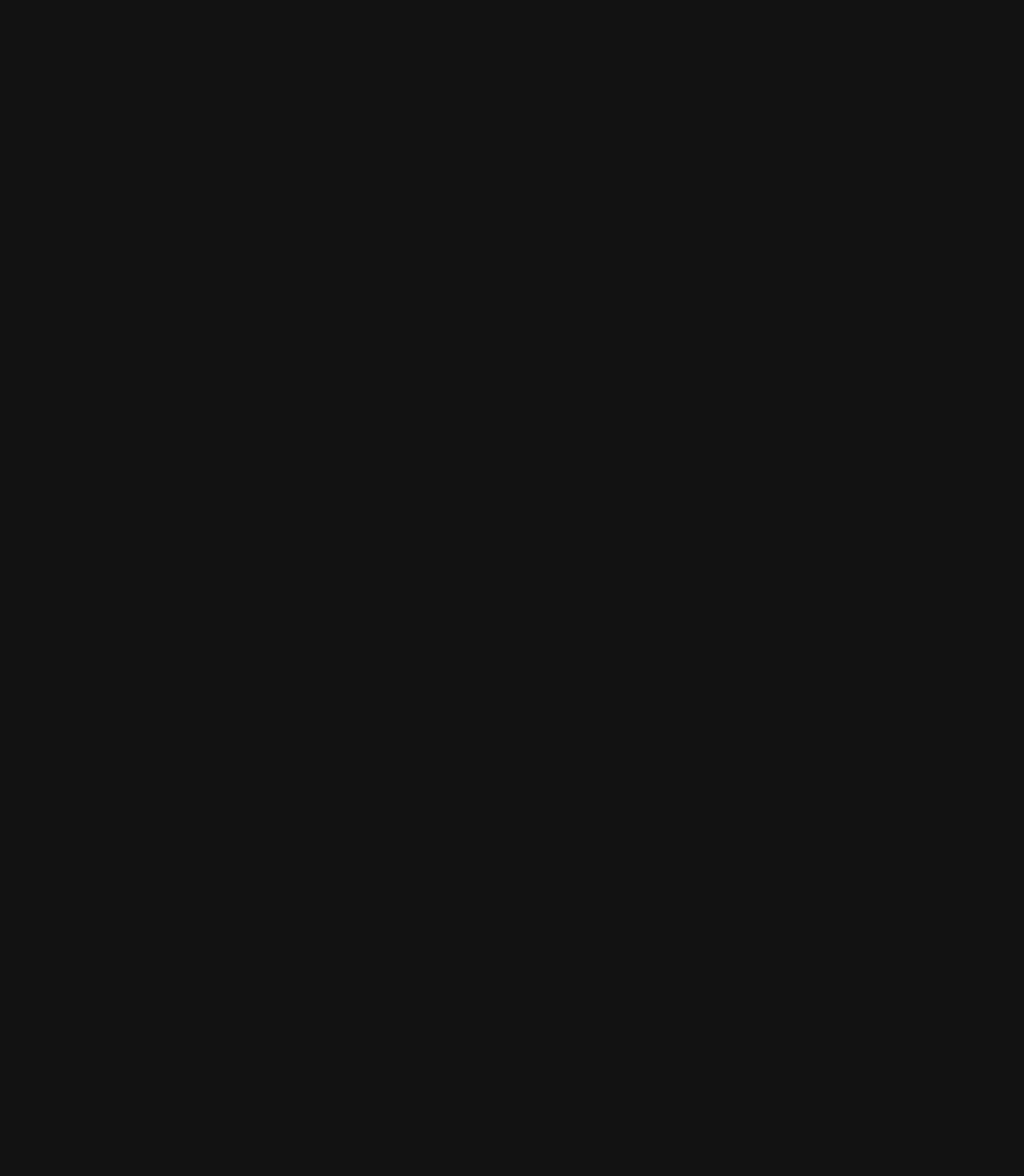
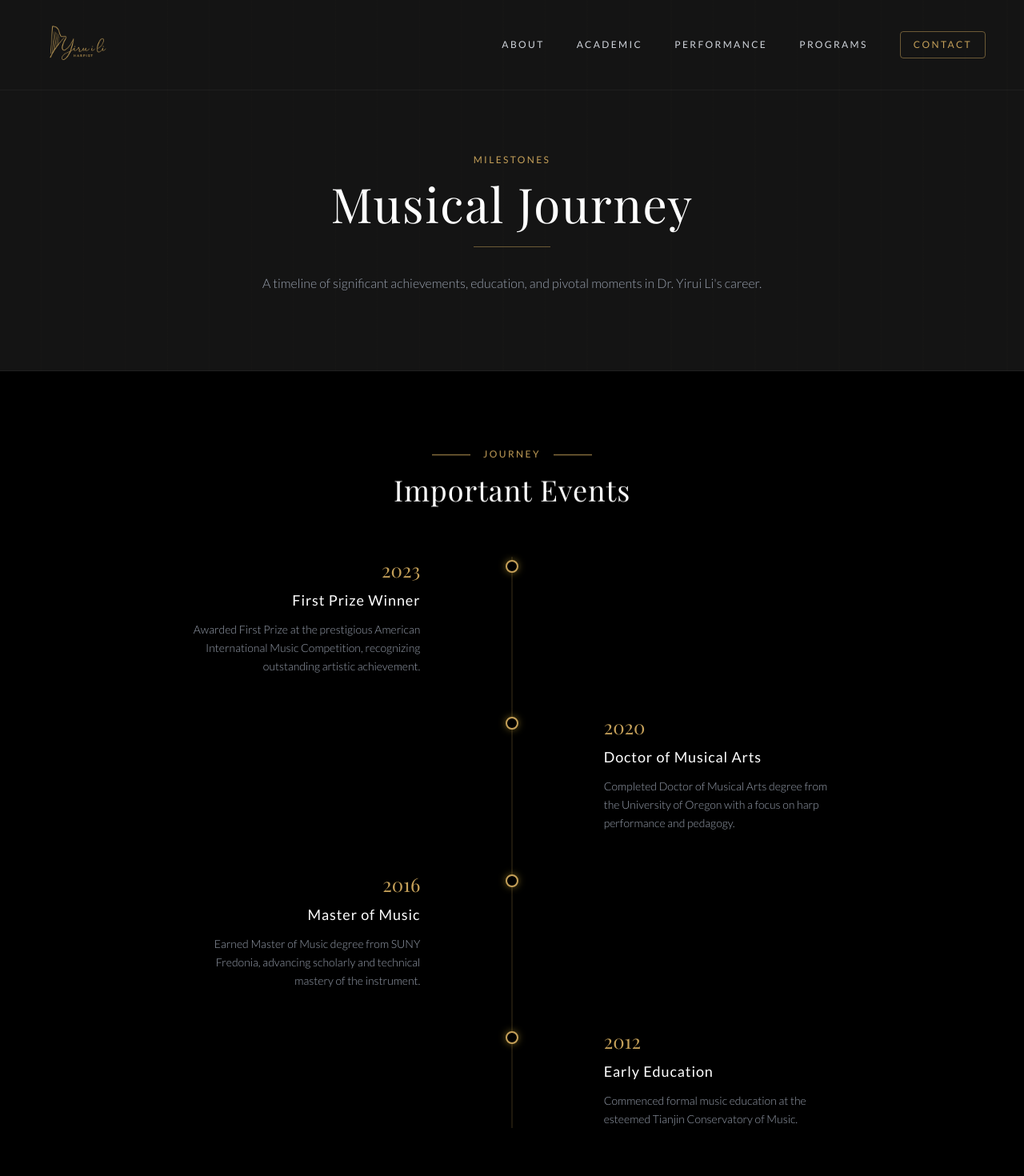
Before and after one commit to Butternctu/yiruimusic, a React (Vite) app: page /journey in a window 1280 px wide. Before the commit this address had no page. Shown: the top 1470 px of the page at 80% size. Before the commit the page ends 800 px from the top, so only its background shows below. Built offline with nearby package versions, Linux system fonts and the light colour scheme; a web font is replaced by a local one.

Commit message:
feat: move Journey timeline to standalone page

```diff
--- a/src/App.jsx
+++ b/src/App.jsx
@@ -3,6 +3,7 @@ import { HelmetProvider } from 'react-helmet-async';
 import Home from './pages/Home';
 import Portfolio from './pages/Portfolio';
 import Repertoire from './pages/Repertoire';
+import Journey from './pages/Journey';
 import ScrollToHash from './components/ScrollToHash';
 import Layout from './components/Layout';
 
@@ -16,6 +17,7 @@ function App() {
             <Route index element={<Home />} />
             <Route path="portfolio" element={<Portfolio />} />
             <Route path="repertoire" element={<Repertoire />} />
+            <Route path="journey" element={<Journey />} />
           </Route>
         </Routes>
       </Router>
--- a/src/components/About.jsx
+++ b/src/components/About.jsx
@@ -1,6 +1,8 @@
-import React, { useState } from 'react';
-import { useIntersectionObserver } from '../hooks/useIntersectionObserver';
-import yiruiSmile from '../assets/yirui_smile.webp';
+import React, { useState } from "react";
+import { Link } from "react-router-dom";
+import { ArrowRight } from "lucide-react";
+import { useIntersectionObserver } from "../hooks/useIntersectionObserver";
+import yiruiSmile from "../assets/yirui_smile.webp";
 
 const About = () => {
   const [showFullBio, setShowFullBio] = useState(false);
@@ -11,7 +13,6 @@ const About = () => {
     <section id="about" className="py-32 bg-dark-900 relative">
       <div className="absolute inset-0 luxury-lines z-0 opacity-50"></div>
       <div className="max-w-7xl mx-auto px-6 md:px-12 grid grid-cols-1 md:grid-cols-2 gap-20 items-center relative z-10">
-
         <div className="fade-in-section relative">
           <div className="absolute -inset-4 border border-gold/30 translate-x-4 translate-y-4 hidden md:block z-0"></div>
           <img
@@ -25,33 +26,67 @@ const About = () => {
         <div className="fade-in-section">
           <div className="flex items-center mb-6">
             <div className="w-12 h-px bg-gold mr-4"></div>
-            <h3 className="text-gold uppercase tracking-[0.2em] text-xs">Biography</h3>
+            <h3 className="text-gold uppercase tracking-[0.2em] text-xs">
+              Biography
+            </h3>
           </div>
-          <h2 className="font-serif text-4xl text-white mb-8 tracking-wide">A Legacy of Excellence</h2>
-          <div className="space-y-6 text-gray-400 font-light leading-relaxed text-base">
+          <h2 className="font-serif text-4xl text-white mb-8 tracking-wide">
+            A Legacy of Excellence
+          </h2>
+          <div className="text-gray-400 font-light leading-relaxed text-base">
             <p>
-              Dr. Yirui Li is a distinguished harpist and pedagogue based in Houston, Texas, celebrated for her refined artistry, scholarly insight, and dynamic contributions to the global harp community. A native of China, she commenced her formal education at the Tianjin Conservatory of Music, later earning her Master of Music from SUNY Fredonia and her Doctor of Musical Arts from the University of Oregon.
+              Dr. Yirui Li is a distinguished harpist and pedagogue based in
+              Houston, Texas, celebrated for her refined artistry, scholarly
+              insight, and dynamic contributions to the global harp community. A
+              native of China, she commenced her formal education at the Tianjin
+              Conservatory of Music, later earning her Master of Music from SUNY
+              Fredonia and her Doctor of Musical Arts from the University of
+              Oregon.
             </p>
 
-            <div className={`grid transition-all duration-700 ease-in-out ${showFullBio ? 'grid-rows-[1fr] opacity-100' : 'grid-rows-[0fr] opacity-0'}`}>
+            <div
+              className={`grid transition-all duration-700 ease-in-out ${showFullBio ? "grid-rows-[1fr] opacity-100 mt-6" : "grid-rows-[0fr] opacity-0"}`}
+            >
               <div className="overflow-hidden space-y-6">
                 <p>
-                  As a sought-after performer, Dr. Li has appeared with prestigious ensembles including Orchestra Next, the Eugene Ballet, Vancouver Symphony Orchestra, and West Texas Symphony. Her artistic achievements have been recognized through numerous international accolades, including First Prize at both the American International Music Competition and the Van Bach International Music Competition.
+                  As a sought-after performer, Dr. Li has appeared with
+                  prestigious ensembles including Orchestra Next, the Eugene
+                  Ballet, Vancouver Symphony Orchestra, and West Texas Symphony.
+                  Her artistic achievements have been recognized through
+                  numerous international accolades, including First Prize at
+                  both the American International Music Competition and the Van
+                  Bach International Music Competition.
                 </p>
                 <p>
-                  Through her multifaceted career as a performer, educator, and scholar, Dr. Li continues to elevate the harp's expressive possibilities and inspire a global community of musicians.
+                  Through her multifaceted career as a performer, educator, and
+                  scholar, Dr. Li continues to elevate the harp's expressive
+                  possibilities and inspire a global community of musicians.
                 </p>
               </div>
             </div>
           </div>
-          <div className="mt-10">
+          <div className="mt-6 flex flex-col gap-6 items-start">
             <button
               onClick={toggleBio}
-              className="inline-flex items-center text-gray-300 text-sm uppercase tracking-widest hover:text-gold transition-colors group focus:outline-none animate-pulse"
+              className="inline-flex items-center text-gray-300 text-sm uppercase tracking-widest hover:text-gold transition-colors group focus:outline-none animate-pulse w-fit"
             >
-              <span>{showFullBio ? 'Show Less' : 'Read Full Biography'}</span>
+              <span>{showFullBio ? "Show Less" : "Read Full Biography"}</span>
               <span className="ml-4 w-8 h-px bg-white group-hover:bg-gold transition-colors"></span>
             </button>
+            <Link
+              to="/journey"
+              className="relative overflow-hidden flex items-center justify-between gap-6 text-gold border border-gold px-6 sm:px-8 py-3.5 sm:py-4 w-full sm:w-auto transition-all duration-1000 md:duration-500 group rounded-[2px] active:scale-[0.98] mt-6"
+            >
+              <div className="absolute inset-0 bg-gold origin-left scale-x-0 group-hover:scale-x-100 transition-transform duration-1000 md:duration-500 ease-out z-0"></div>
+
+              <div className="flex items-center leading-tight tracking-[0.15em] font-medium text-[0.65rem] sm:text-xs relative z-10 group-hover:text-dark-900 transition-colors duration-1000 md:duration-500 whitespace-nowrap">
+                <span>VIEW MUSICAL JOURNEY</span>
+              </div>
+              <ArrowRight
+                className="w-4 h-4 relative z-10 group-hover:text-dark-900 group-hover:translate-x-1 transition-all duration-1000 md:duration-500"
+                strokeWidth={1.5}
+              />
+            </Link>
           </div>
         </div>
       </div>
--- /dev/null
+++ b/src/components/Timeline.jsx
@@ -0,0 +1,68 @@
+import React from 'react';
+import { useIntersectionObserver } from '../hooks/useIntersectionObserver';
+
+const timelineEvents = [
+  {
+    year: '2023',
+    title: 'First Prize Winner',
+    description: 'Awarded First Prize at the prestigious American International Music Competition, recognizing outstanding artistic achievement.'
+  },
+  {
+    year: '2020',
+    title: 'Doctor of Musical Arts',
+    description: 'Completed Doctor of Musical Arts degree from the University of Oregon with a focus on harp performance and pedagogy.'
+  },
+  {
+    year: '2016',
+    title: 'Master of Music',
+    description: 'Earned Master of Music degree from SUNY Fredonia, advancing scholarly and technical mastery of the instrument.'
+  },
+  {
+    year: '2012',
+    title: 'Early Education',
+    description: 'Commenced formal music education at the esteemed Tianjin Conservatory of Music.'
+  }
+];
+
+const Timeline = () => {
+  useIntersectionObserver();
+
+  return (
+    <section id="timeline" className="py-24 bg-black relative">
+      <div className="max-w-4xl mx-auto px-6 md:px-12 relative z-10">
+
+        <div className="fade-in-section text-center mb-16">
+          <div className="flex items-center justify-center mb-4">
+            <div className="w-12 h-px bg-gold mr-4"></div>
+            <h3 className="text-gold uppercase tracking-[0.2em] text-xs">Journey</h3>
+            <div className="w-12 h-px bg-gold ml-4"></div>
+          </div>
+          <h2 className="font-serif text-4xl text-white tracking-wide">Important Events</h2>
+        </div>
+
+        <div className="relative border-l border-gold/30 pl-8 md:pl-0 md:border-l-0 md:flex md:flex-col md:items-center">
+          {/* Central Line for Desktop */}
+          <div className="hidden md:block absolute left-1/2 top-0 bottom-0 w-px bg-gold/30 -translate-x-1/2"></div>
+
+          {timelineEvents.map((event, index) => (
+            <div key={index} className={`fade-in-section relative mb-12 last:mb-0 md:w-full md:flex ${index % 2 === 0 ? 'md:justify-start' : 'md:justify-end'}`}>
+
+              {/* Timeline dot */}
+              <div className="absolute -left-[37px] md:left-1/2 top-1 w-4 h-4 bg-black border-2 border-gold rounded-full md:-translate-x-1/2 z-10 shadow-[0_0_10px_rgba(212,175,55,0.5)]"></div>
+
+              <div className={`md:w-5/12 ${index % 2 === 0 ? 'md:pr-12 md:text-right' : 'md:pl-12 md:text-left'}`}>
+                <div className="text-gold font-serif text-2xl mb-2">{event.year}</div>
+                <h4 className="text-white text-lg tracking-wider mb-3">{event.title}</h4>
+                <p className="text-gray-400 font-light leading-relaxed text-sm">
+                  {event.description}
+                </p>
+              </div>
+            </div>
+          ))}
+        </div>
+      </div>
+    </section>
+  );
+};
+
+export default Timeline;
--- /dev/null
+++ b/src/pages/Journey.jsx
@@ -0,0 +1,36 @@
+import React from 'react';
+import SEO from '../components/SEO';
+import Timeline from '../components/Timeline';
+import { useIntersectionObserver } from '../hooks/useIntersectionObserver';
+
+const Journey = () => {
+  useIntersectionObserver();
+
+  return (
+    <>
+      <SEO
+        title="Journey | Dr. Yirui Li"
+        description="The musical journey, important events, and milestones of Dr. Yirui Li."
+        url="/journey"
+      />
+
+      {/* Page Header */}
+      <section className="pt-48 pb-24 bg-dark-800 relative border-b border-white/5">
+        <div className="absolute inset-0 luxury-lines z-0 opacity-30"></div>
+        <div className="max-w-4xl mx-auto px-6 text-center relative z-10 fade-in-section is-visible">
+          <h3 className="text-gold uppercase tracking-[0.2em] text-xs mb-4">Milestones</h3>
+          <h1 className="font-serif text-5xl md:text-6xl text-white tracking-wide mb-6">Musical Journey</h1>
+          <div className="h-px w-24 bg-gold mx-auto opacity-50 mb-8"></div>
+          <p className="text-gray-400 font-light leading-relaxed max-w-2xl mx-auto">
+            A timeline of significant achievements, education, and pivotal moments in Dr. Yirui Li's career.
+          </p>
+        </div>
+      </section>
+
+      {/* Timeline Content */}
+      <Timeline />
+    </>
+  );
+};
+
+export default Journey;
```
